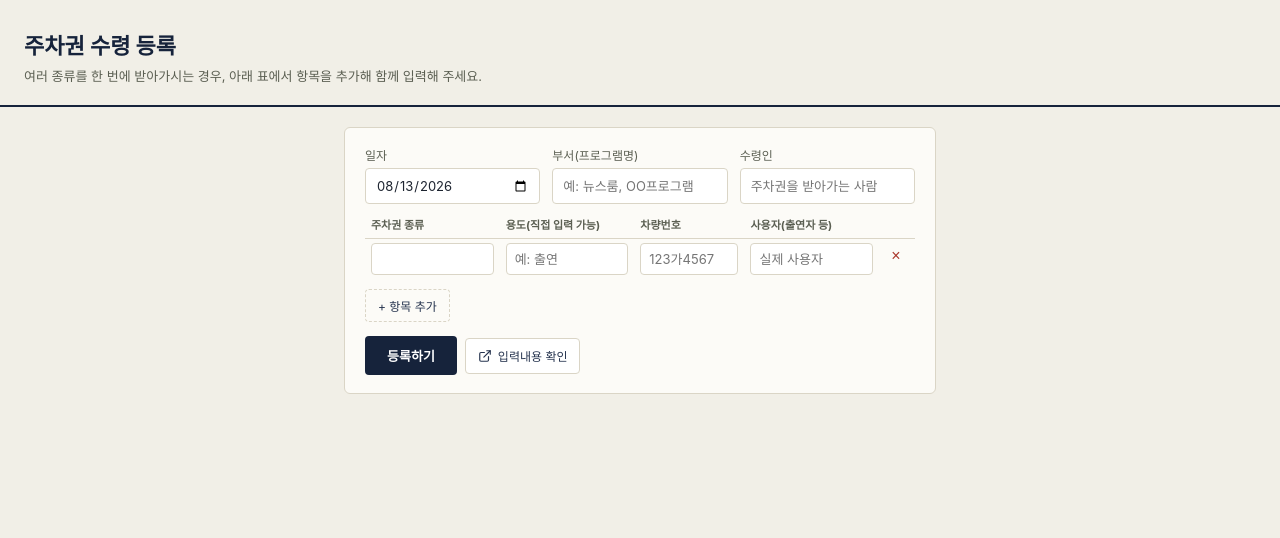
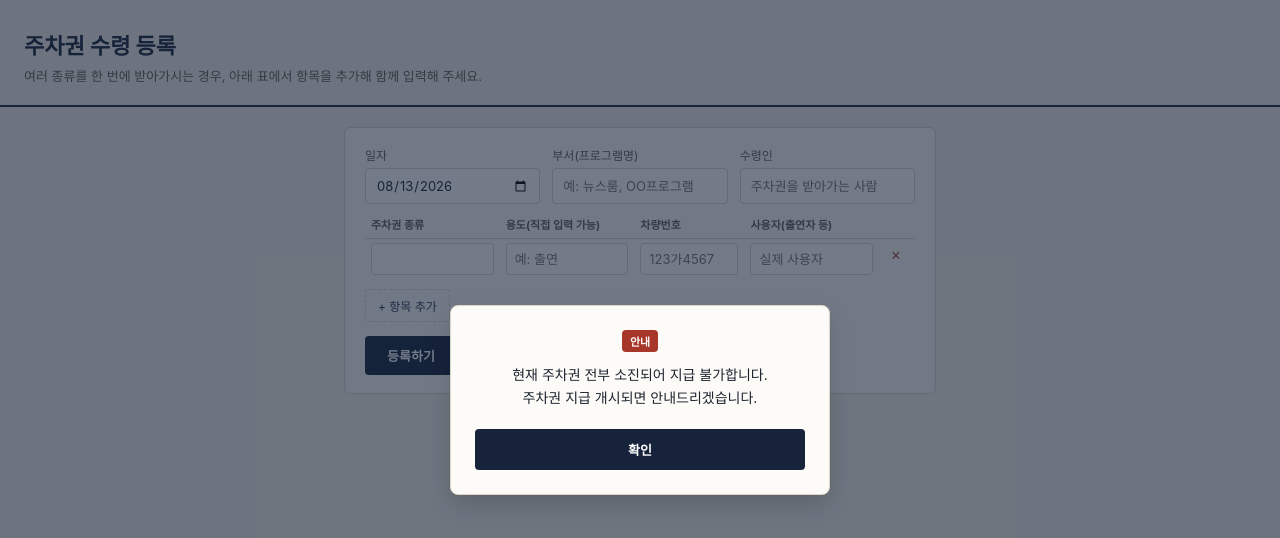
Before and after one commit to ssalbuza/parking-pass, a website: page index.html in a window 1280 px wide. Drawn offline with Linux system fonts and the light colour scheme.

Commit message:
Update index_260813.html

```diff
--- a/index.html
+++ b/index.html
@@ -36,11 +36,57 @@
   .thankyou h2 { font-size: 19px; margin: 10px 0 6px; color: var(--navy-deep); }
   .thankyou p { font-size: 13px; color: var(--ink-soft); margin: 0 0 20px; }
   @media (max-width: 560px) { .field-row { grid-template-columns: 1fr; } }
+
+  /* --- 팝업 모달 스타일 추가 --- */
+  .modal-overlay {
+    position: fixed; top: 0; left: 0; width: 100%; height: 100%;
+    background: rgba(22, 35, 59, 0.6); /* --navy-deep 투명도 */
+    display: flex; justify-content: center; align-items: center;
+    z-index: 9999; padding: 20px;
+  }
+  .modal-card {
+    background: #FCFBF7; border: 1px solid var(--paper-line);
+    border-radius: 8px; padding: 24px; max-width: 380px; width: 100%;
+    text-align: center; box-shadow: 0 10px 25px rgba(0, 0, 0, 0.15);
+  }
+  .modal-badge {
+    display: inline-block; background: var(--seal); color: #fff;
+    font-size: 11px; font-weight: 700; padding: 3px 8px; border-radius: 4px; margin-bottom: 12px;
+  }
+  .modal-body {
+    font-size: 14px; line-height: 1.6; color: var(--ink);
+    margin-bottom: 20px; word-break: keep-all;
+  }
+  .modal-btn {
+    width: 100%; background: var(--navy-deep); color: #fff; border: none;
+    border-radius: 4px; padding: 11px 0; font-size: 13px; font-weight: 700;
+    cursor: pointer; font-family: inherit;
+  }
+  .modal-btn:hover { background: var(--navy); }
 </style>
 </head>
 <body>
+
+<!-- 안내 팝업 레이어 -->
+<div id="notice-modal" class="modal-overlay">
+  <div class="modal-card">
+    <span class="modal-badge">안내</span>
+    <div class="modal-body">
+      현재 주차권 전부 소진되어 지급 불가합니다.<br>
+      주차권 지급 개시되면 안내드리겠습니다.
+    </div>
+    <button type="button" class="modal-btn" onclick="closeNoticeModal()">확인</button>
+  </div>
+</div>
+
 <div id="app-root"></div>
+
 <script>
+  // 팝업 닫기 함수
+  function closeNoticeModal() {
+    document.getElementById('notice-modal').style.display = 'none';
+  }
+
   var DEFAULT_TYPES = ['24시간(JTBC빌딩)', '24시간(중앙일보빌딩)'];
   var DEFAULT_PURPOSES = ['출연', '업무협의'];
 
```
